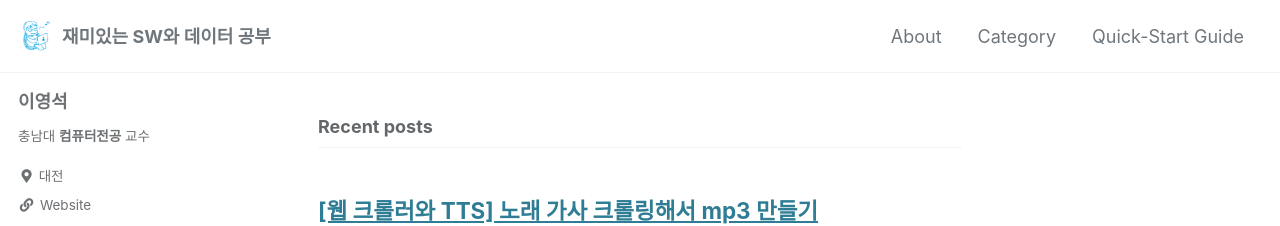
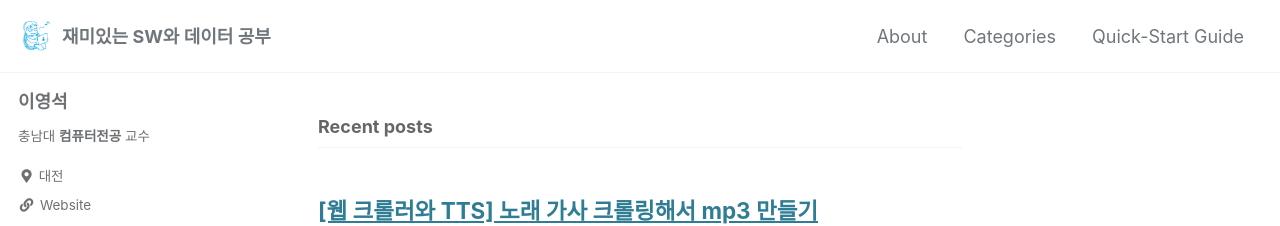
Before and after one commit to leeyoungseok/leeyoungseok.github.com, a Jekyll site: the page built from index.html, in a window 1280 px wide. Shown: the top 226 px of the page. Built offline with Jekyll 4.4.1, drawn with Linux system fonts in a browser that asks for light colours; cached includes are drawn as plain includes; the list of posts is cut into pages by our own code.

Commit message:
Update navigation.yml

```diff
--- a/_data/navigation.yml
+++ b/_data/navigation.yml
@@ -2,8 +2,8 @@
 main:
   - title: "About"
     url: /about/
-  - title: "Category"
-    url: /category/
+  - title: "Categories"
+    url: /categories/
   - title: "Quick-Start Guide"
     url: https://mmistakes.github.io/minimal-mistakes/docs/quick-start-guide/
   #   url: https://mmistakes.github.io/minimal-mistakes/about/
```
